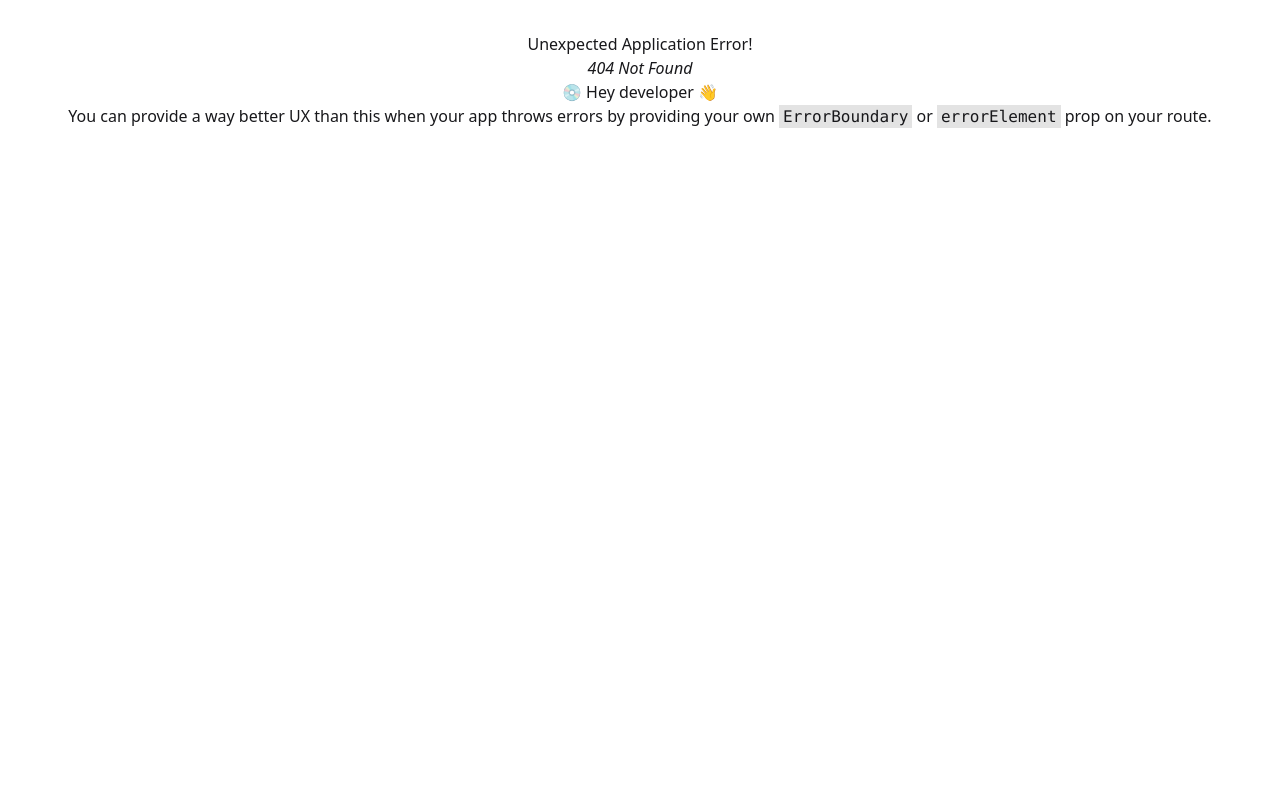
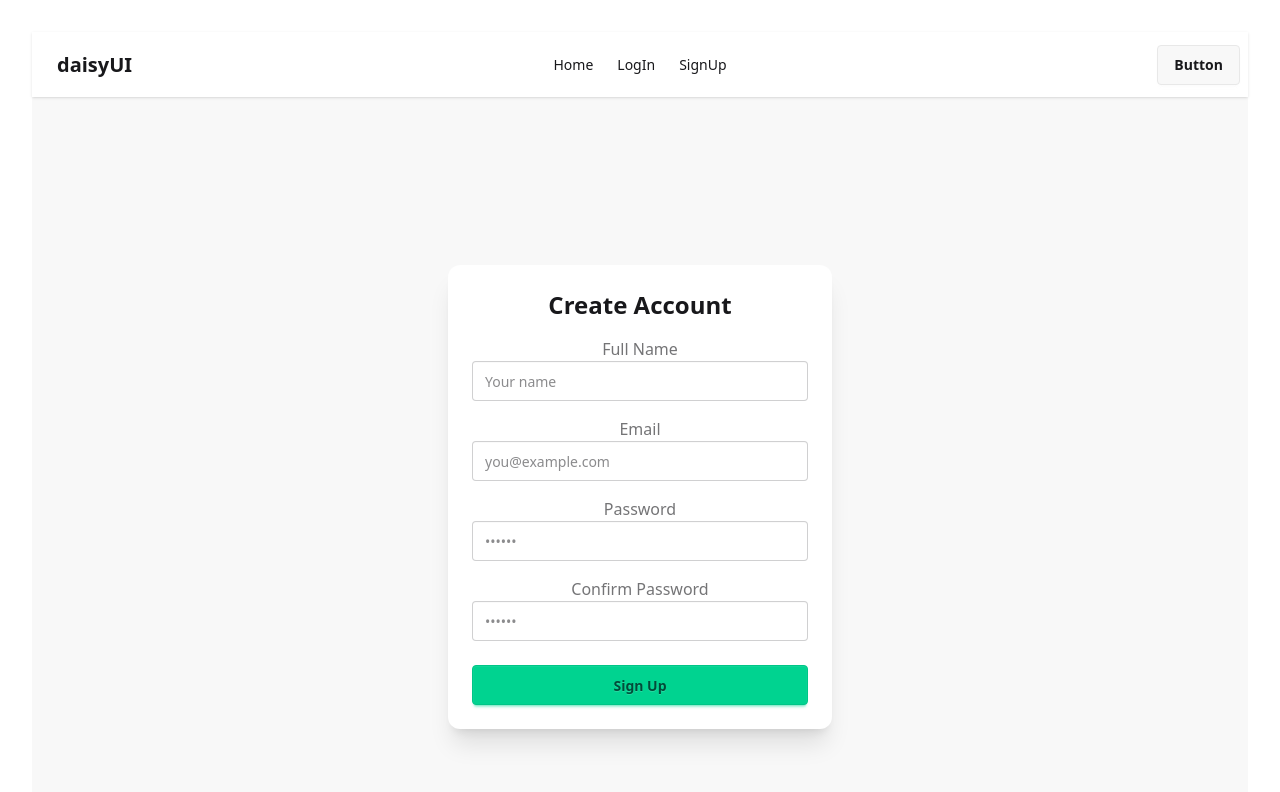
Before and after one commit to mehadishisir/firebase-auth-practice, a React (Vite) app: page /signup in a window 1280 px wide. Before the commit this address had no page. Shown: the top 792 px of the page. Built offline with nearby package versions, Linux system fonts and the light colour scheme.

Commit message:
add context api first time

```diff
--- a/src/component/Home/Home.jsx
+++ b/src/component/Home/Home.jsx
@@ -1,7 +1,17 @@
-import React from "react";
+import React, { createContext, useState } from "react";
+export const HomeContext = createContext(null);
 
-const Home = () => {
-  return <div>this is home page</div>;
+const Home = (data) => {
+  const [homeContextValue, setHomeContextValue] = useState(
+    "Initial Home Context Value"
+  );
+  console.log(data);
+  //   setHomeContextValue(homeContext);
+  return (
+    <HomeContext.Provider value={homeContextValue}>
+      {data.children}
+    </HomeContext.Provider>
+  );
 };
 
 export default Home;
--- /dev/null
+++ b/src/component/Login/Login.jsx
@@ -0,0 +1,39 @@
+import React from "react";
+
+const Login = () => {
+  return (
+    <div className="min-h-screen flex items-center justify-center bg-base-200 p-6">
+      <div className="max-w-sm w-full p-6 rounded-xl shadow-xl bg-base-100">
+        <h2 className="text-2xl font-bold mb-4 text-center">Login</h2>
+
+        <form className="space-y-4">
+          <div className="form-control">
+            <label className="label">
+              <span className="label-text">Email</span>
+            </label>
+            <input
+              type="email"
+              placeholder="you@example.com"
+              className="input input-bordered w-full"
+            />
+          </div>
+
+          <div className="form-control">
+            <label className="label">
+              <span className="label-text">Password</span>
+            </label>
+            <input
+              type="password"
+              placeholder="••••••"
+              className="input input-bordered w-full"
+            />
+          </div>
+
+          <button className="btn btn-primary w-full mt-2">Login</button>
+        </form>
+      </div>
+    </div>
+  );
+};
+
+export default Login;
--- /dev/null
+++ b/src/component/Navbar/Navbar.jsx
@@ -0,0 +1,58 @@
+import React from "react";
+import { NavLink } from "react-router";
+
+const Navbar = () => {
+  const links = (
+    <>
+      <li>
+        <NavLink to="/">Home</NavLink>
+      </li>
+      <li>
+        <NavLink to="/login">LogIn</NavLink>
+      </li>
+      <li>
+        <NavLink to="/signup">SignUp</NavLink>
+      </li>
+    </>
+  );
+  return (
+    <div className="navbar bg-base-100 shadow-sm">
+      <div className="navbar-start">
+        <div className="dropdown">
+          <div tabIndex={0} role="button" className="btn btn-ghost lg:hidden">
+            <svg
+              xmlns="http://www.w3.org/2000/svg"
+              className="h-5 w-5"
+              fill="none"
+              viewBox="0 0 24 24"
+              stroke="currentColor"
+            >
+              {" "}
+              <path
+                strokeLinecap="round"
+                strokeLinejoin="round"
+                strokeWidth="2"
+                d="M4 6h16M4 12h8m-8 6h16"
+              />{" "}
+            </svg>
+          </div>
+          <ul
+            tabIndex="-1"
+            className="menu menu-sm dropdown-content bg-base-100 rounded-box z-1 mt-3 w-52 p-2 shadow"
+          >
+            {links}
+          </ul>
+        </div>
+        <a className="btn btn-ghost text-xl">daisyUI</a>
+      </div>
+      <div className="navbar-center hidden lg:flex">
+        <ul className="menu menu-horizontal px-1">{links}</ul>
+      </div>
+      <div className="navbar-end">
+        <a className="btn">Button</a>
+      </div>
+    </div>
+  );
+};
+
+export default Navbar;
--- /dev/null
+++ b/src/component/Signup/Signup.jsx
@@ -0,0 +1,81 @@
+import React from "react";
+
+const Signup = () => {
+  const handleSubmit = (e) => {
+    e.preventDefault();
+    // Handle signup logic here
+    const name = e.target.name.value;
+    const email = e.target.email.value;
+    const password = e.target.password.value;
+    const confirmPassword = e.target.confirmPassword.value;
+
+    if (password !== confirmPassword) {
+      alert("Passwords do not match!");
+      return;
+    }
+    console.log(name, email, password);
+  };
+  return (
+    <div className="min-h-screen flex items-center justify-center bg-base-200 p-6">
+      <div className="max-w-sm w-full p-6 rounded-xl shadow-xl bg-base-100">
+        <h2 className="text-2xl font-bold mb-4 text-center">Create Account</h2>
+
+        <form onSubmit={handleSubmit} className="space-y-4">
+          <div className="form-control">
+            <label className="label">
+              <span className="label-text">Full Name</span>
+            </label>
+            <input
+              type="text"
+              placeholder="Your name"
+              name="name"
+              className="input input-bordered w-full"
+            />
+          </div>
+
+          <div className="form-control">
+            <label className="label">
+              <span className="label-text">Email</span>
+            </label>
+            <input
+              type="email"
+              name="email"
+              placeholder="you@example.com"
+              className="input input-bordered w-full"
+            />
+          </div>
+
+          <div className="form-control">
+            <label className="label">
+              <span className="label-text">Password</span>
+            </label>
+            <input
+              type="password"
+              name="password"
+              placeholder="••••••"
+              className="input input-bordered w-full"
+            />
+          </div>
+
+          <div className="form-control">
+            <label className="label">
+              <span className="label-text">Confirm Password</span>
+            </label>
+            <input
+              type="password"
+              name="confirmPassword"
+              placeholder="••••••"
+              className="input input-bordered w-full"
+            />
+          </div>
+
+          <button type="submit" className="btn btn-success w-full mt-2">
+            Sign Up
+          </button>
+        </form>
+      </div>
+    </div>
+  );
+};
+
+export default Signup;
--- /dev/null
+++ b/src/component/insidehome/InsideHome.jsx
@@ -0,0 +1,10 @@
+import React, { use } from "react";
+import { HomeContext } from "../Home/Home";
+
+const InsideHome = () => {
+  const data = use(HomeContext);
+  console.log(data);
+  return <div>I am inside Home component</div>;
+};
+
+export default InsideHome;
--- a/src/component/root/Root.jsx
+++ b/src/component/root/Root.jsx
@@ -1,9 +1,11 @@
 import React from "react";
 import { Outlet } from "react-router";
+import Navbar from "../Navbar/Navbar";
 
 const Root = () => {
   return (
     <div>
+      <Navbar></Navbar>
       <Outlet></Outlet>
     </div>
   );
--- a/src/main.jsx
+++ b/src/main.jsx
@@ -6,6 +6,9 @@ import { createBrowserRouter } from "react-router";
 import { RouterProvider } from "react-router/dom";
 import Root from "./component/root/Root.jsx";
 import Home from "./component/Home/Home.jsx";
+import Login from "./component/Login/Login.jsx";
+import Signup from "./component/Signup/Signup.jsx";
+import InsideHome from "./component/insidehome/InsideHome.jsx";
 const router = createBrowserRouter([
   {
     path: "/",
@@ -13,7 +16,20 @@ const router = createBrowserRouter([
     children: [
       {
         index: true,
-        element: <Home></Home>,
+        element: (
+          <Home>
+            {/* <div>how are you?</div> */}
+            <InsideHome></InsideHome>
+          </Home>
+        ),
+      },
+      {
+        path: "/login",
+        element: <Login></Login>,
+      },
+      {
+        path: "/signup",
+        element: <Signup></Signup>,
       },
     ],
   },
```
